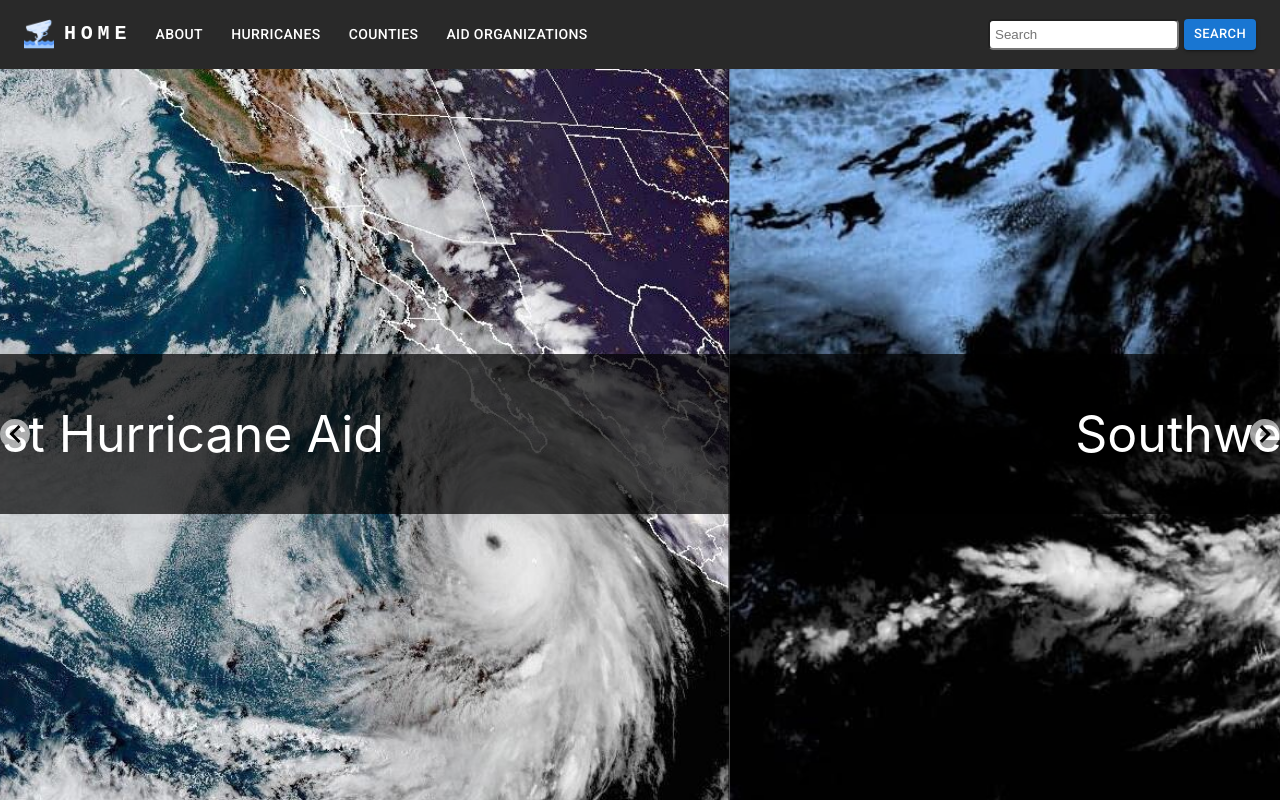
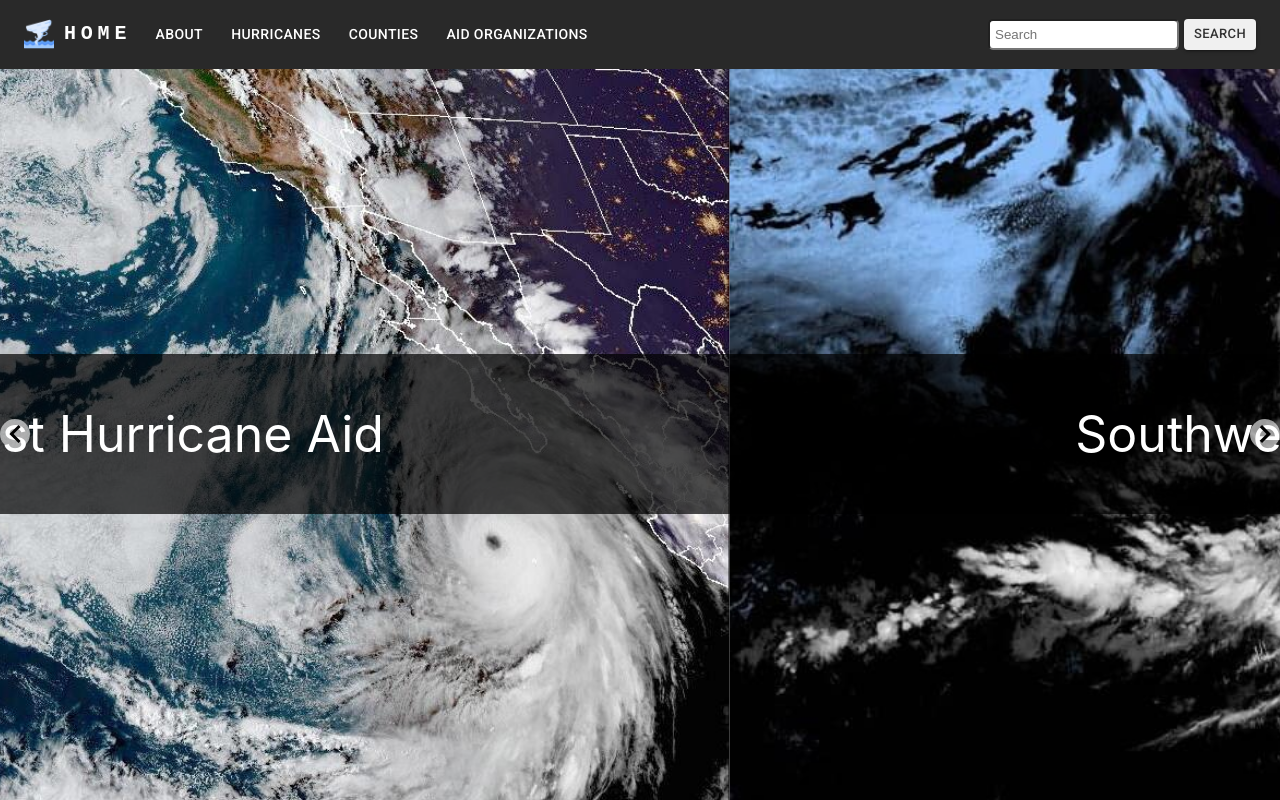
Before and after one commit to rohanchugh14/southwest-hurricane-aid, a React (Create React App) app in the folder frontend/: page / in a window 1280 px wide. Built offline with nearby package versions, Linux system fonts and the light colour scheme.

Commit message:
changed search bar color to gray

```diff
--- a/frontend/src/Navbar/index.tsx
+++ b/frontend/src/Navbar/index.tsx
@@ -183,8 +183,10 @@ function Navbar() {
                             />
                             <Button
                                 variant="contained"
-                                color="primary"
+                                color="secondary"
                                 size="small"
+                                style={{ backgroundColor: "#f0f0f0", color: "#333" }} // Light gray background, dark gray text
+
                             >
                                 Search
                             </Button>
```
